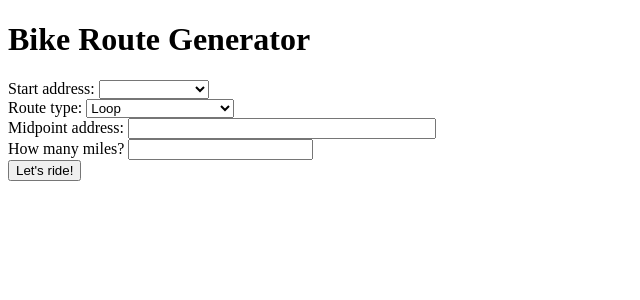
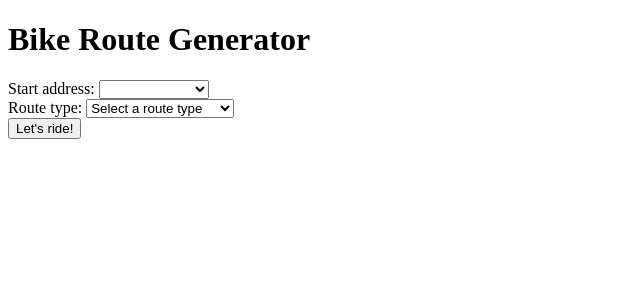
Before and after one commit to valeriewilson/velocity, a Flask app: template templates/home.html in a window 1280 px wide. Shown: the top 300 px of the page, without its empty margins (0-640 px from the left). Run offline with Flask 2, Linux system fonts and the light colour scheme; the template is opened without the code that fills it, so the values that code supplies are empty.

Commit message:
Hide unneeded fields based on route type

```diff
--- a/templates/home.html
+++ b/templates/home.html
@@ -25,16 +25,19 @@
 
             <br>
             <label for="route-type">Route type:</label>
-            <select name="route-type">
+            <select name="route-type" id="route-type">
+                <option value="unselected-value">Select a route type</option>
                 <option value="loop">Loop</option>
                 <option value="midpoint">To midpoint and back</option>
             </select>
-            <br>
-            <label for="midpoint-address">Midpoint address:</label>
-            <input type="midpoint-address" id="midpoint-address" class="address" name="midpoint-address">
-            <br>
-            <label for="total-miles">How many miles?</label>
-            <input type="total-miles" id="total-miles" name="total-miles" required>
+            <div class="hidden" id="midpoint-field">
+                <label for="midpoint-address">Midpoint address:</label>
+                <input type="midpoint-address" id="midpoint-address" class="address" name="midpoint-address">
+            </div>
+            <div class="hidden" id="miles-field">
+                <label for="total-miles">How many miles?</label>
+                <input type="total-miles" id="total-miles" name="total-miles" required>
+            </div>
             <br>
             <input type="submit" value="Let's ride!">
         </form>
@@ -57,6 +60,18 @@
     </div>
     <script>
         "use strict";
+
+        var route_dropdown = document.getElementById("route-type");
+        route_dropdown.onchange = function(){
+            $('#midpoint-field').addClass("hidden")
+            $('#miles-field').addClass("hidden")
+            if(route_dropdown.value=="loop"){
+                $('#miles-field').removeClass()
+            }
+            else if(route_dropdown.value=="midpoint"){
+                $('#midpoint-field').removeClass()
+            }
+        }
 
         function updateAddressDropdown(result) {
             $("#new-address-information").addClass("hidden");
```
